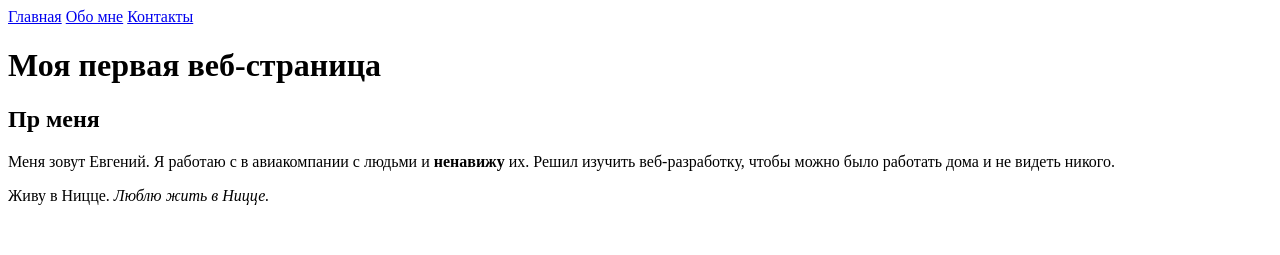
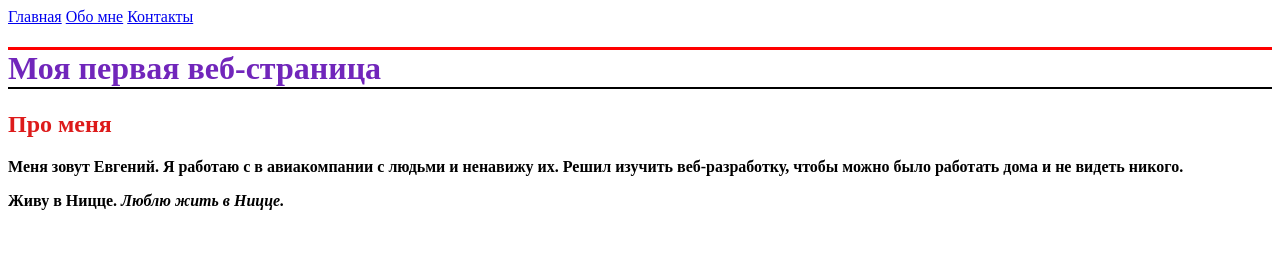
Before and after one commit to Evgvakh/Site, a plain HTML site: page pages/index.html in a window 1280 px wide. Shown: the top 255 px of the page. Drawn offline with Linux system fonts and the light colour scheme.

Commit message:
shortcut_chaged

```diff
--- a/css/style.css
+++ b/css/style.css
@@ -1,3 +1,7 @@
 h1 {
-    color:rebeccapurple
+    color:#7126bb ;
+
+    border-bottom: 2px solid black ;
+
+    border-top: 3px solid red ;
 }
--- a/pages/index.html
+++ b/pages/index.html
@@ -3,22 +3,31 @@
 <head>
     <meta charset="utf-8">
     <title>Моя первая веб-страница</title>
+    <link rel="stylesheet" href="/css/style.css">
+    <style>
+        p {
+
+            font-weight: bold;
+
+        }
+
+    </style>
 </head>
 <body>
-    <header>
+    <nav>
         <!-- ссылки для навигации -->
         <a href="index.html">Главная</a>
         <a href="about.html">Обо мне</a>
         <a href="contacts.html">Контакты</a>
-    </header>
+    </nav>
     <main>
         <h1>Моя первая веб-страница</h1>
-        <h2>Пр меня</h2>
+        <h2 style="color: rgb(221, 27, 27);">Про меня</h2>
         <p>Меня зовут Евгений. Я работаю с в авиакомпании с людьми и <strong>ненавижу</strong> их. Решил изучить веб-разработку, чтобы можно было работать дома и не видеть никого.</p>
         <p>Живу в Ницце. <i>Люблю жить в Ницце.</i></p>
 <br>
         <h3>Посмотрите как тут красиво:</h3>
-        <img src="/images/IMG_01.jpg" alt="Вид с Promenade des Anglais" height="800" title="Вид на море с Promenade des Anglais">
+        <img src="../images/IMG_01.jpg" alt="Вид с Promenade des Anglais" height="800" title="Вид на море с Promenade des Anglais">
         <h2>Чему я хочу научиться</h2>
         <p>На <em>этом</em> курсе я хотел бы научиться создавать сайты и другие веб-приложения.</p>
     </main>
```
